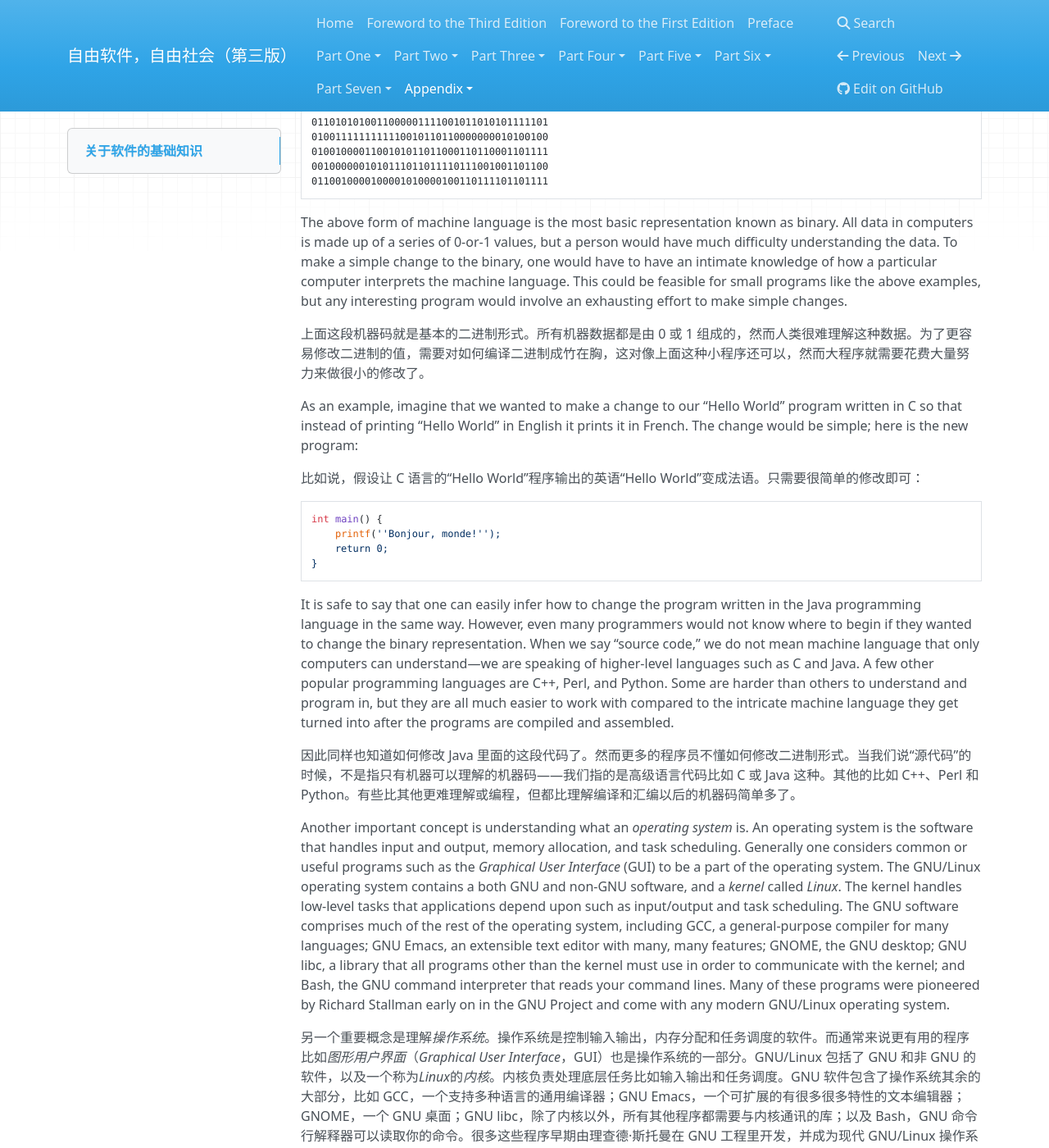
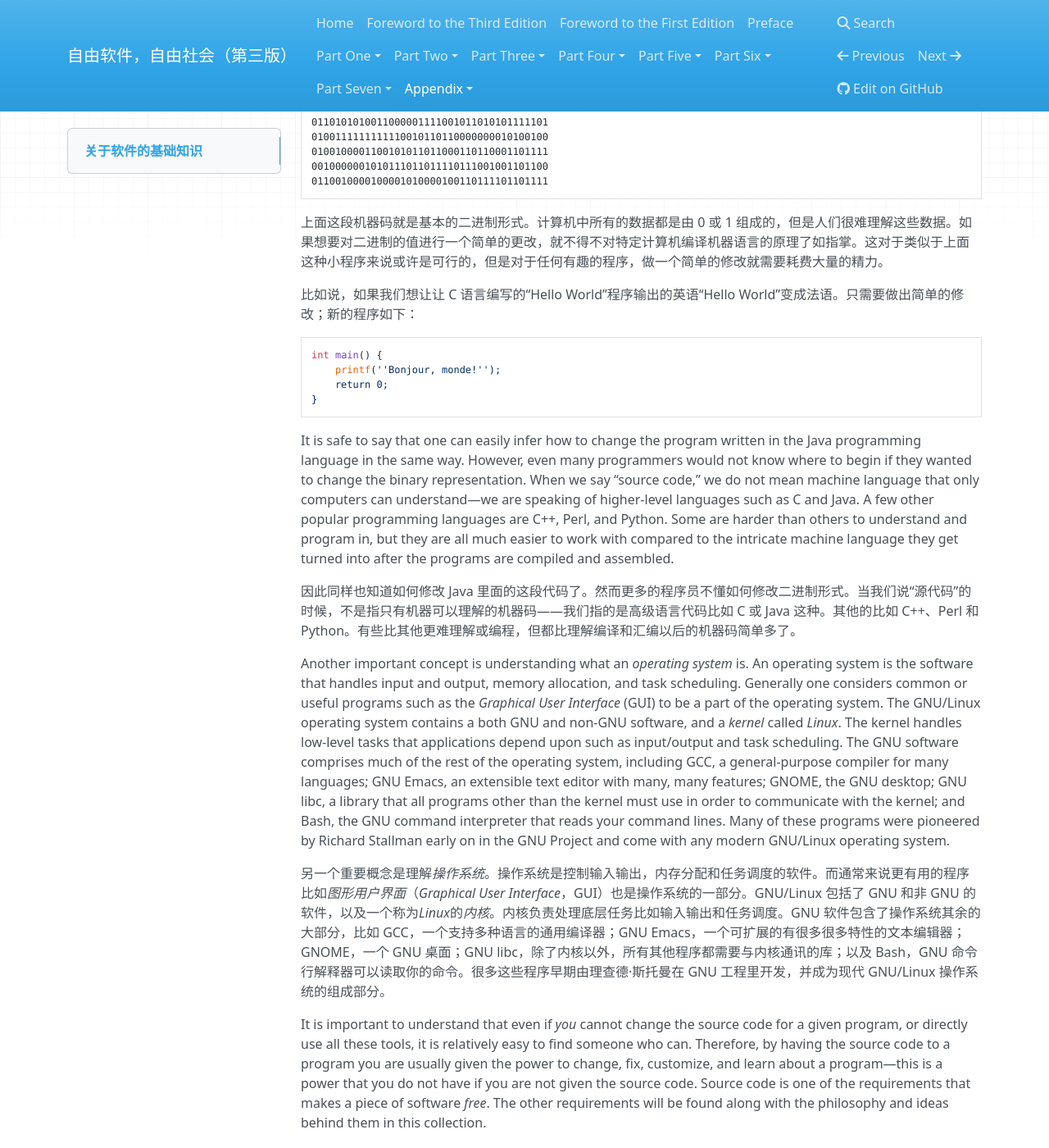
Before and after one commit to beijinglug/fsfs-zh, an MkDocs documentation site: the page built from docs/appendix-a.md, in a window 1280 px wide and 1400 px high, scrolled down 931 px. Shown: the whole window at 82% size. Built offline with MkDocs 1.6.1, drawn with Linux system fonts in a browser that asks for light colours; nearby versions of some CDN libraries; old or Windows-style settings are respelled for this version of MkDocs; some of the changed text lies outside the part shown.

Commit message:
Update appendix-a.md

````diff
--- a/docs/appendix-a.md
+++ b/docs/appendix-a.md
@@ -41,23 +41,9 @@ public class hello {
 0110010000100001010000100110111101101111
 ```
 
-The above form of machine language is the most basic representation
-known as binary. All data in computers is made up of a series of 0-or-1
-values, but a person would have much difficulty understanding the data.
-To make a simple change to the binary, one would have to have an
-intimate knowledge of how a particular computer interprets the machine
-language. This could be feasible for small programs like the above
-examples, but any interesting program would involve an exhausting effort
-to make simple changes.
+上面这段机器码就是基本的二进制形式。计算机中所有的数据都是由 0 或 1 组成的，但是人们很难理解这些数据。如果想要对二进制的值进行一个简单的更改，就不得不对特定计算机编译机器语言的原理了如指掌。这对于类似于上面这种小程序来说或许是可行的，但是对于任何有趣的程序，做一个简单的修改就需要耗费大量的精力。
 
-上面这段机器码就是基本的二进制形式。所有机器数据都是由 0 或 1 组成的，然而人类很难理解这种数据。为了更容易修改二进制的值，需要对如何编译二进制成竹在胸，这对像上面这种小程序还可以，然而大程序就需要花费大量努力来做很小的修改了。
-
-As an example, imagine that we wanted to make a change to our “Hello
-World” program written in C so that instead of printing “Hello World” in
-English it prints it in French. The change would be simple; here is the
-new program:
-
-比如说，假设让 C 语言的“Hello World”程序输出的英语“Hello World”变成法语。只需要很简单的修改即可：
+比如说，如果我们想让让 C 语言编写的“Hello World”程序输出的英语“Hello World”变成法语。只需要做出简单的修改；新的程序如下：
 
 ```C
 int main() {
@@ -111,11 +97,7 @@ them in this collection.
 
 ### [(1)](#DOCF1)
 
-In other programming languages, such as Scheme, the *Hello World*
-program is usually not your first program. In Scheme you often start
-with a program like this:
-
-其他编程语言，比如 Scheme，Hello World 程序并非你的第一个程序。在 Scheme，你通常会从这样的程序开始：
+对于其他的编程语言，比如 Scheme，通常不从 Hello World 程序开始入门。在 Scheme 中，你通常会从这样的程序开始：
 
 ```lisp
 (define (factorial n)
@@ -124,8 +106,4 @@ with a program like this:
       (* n (factorial (- n 1)))))
 ```
 
-This computes the factorial of a number; that is, running
-`(factorial 5)`would output 120, which is computed by doing 5 \* 4 \* 3
-\* 2 \* 1 \* 1.
-
 这段程序是求一个数的阶乘；也就是运行`(factorial 5)`将会输出 120，即 5 乘以 4 乘以 3 乘以 2 乘以 1。
````
